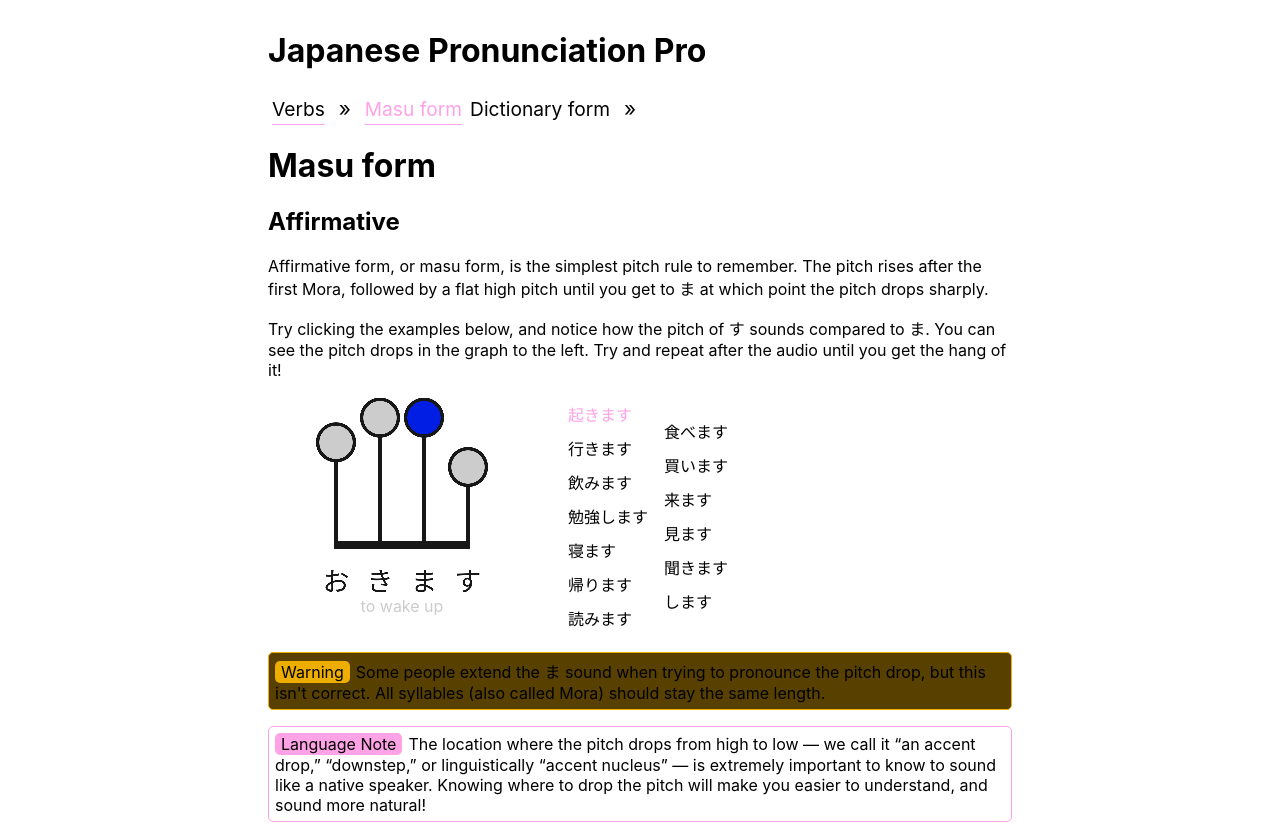
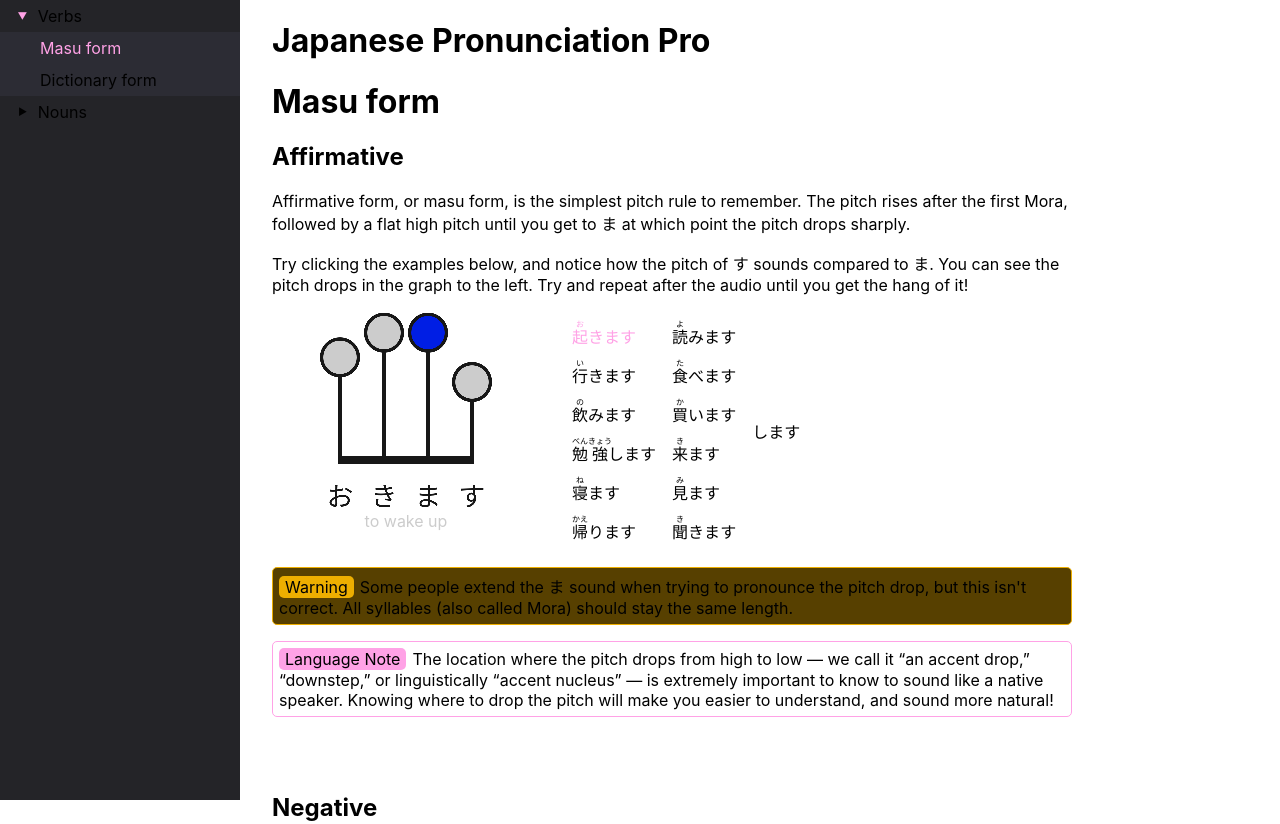
Before and after one commit to murtaza64/jpp, a Next.js app: page /verbs/masu-form in a window 1280 px wide. Shown: the top 824 px of the page. Built offline with nearby package versions, Linux system fonts and the light colour scheme.

Commit message:
furigana and sidebar

```diff
--- a/components/layout.tsx
+++ b/components/layout.tsx
@@ -1,15 +1,13 @@
 import { ReactNode } from "react";
 import styles from "../styles/Layout.module.css"
 import MultiTierNavbar from "./navbar"
+import Sidebar from "./sidebar";
 
 export default function Layout({ children }: { children: ReactNode }) {
 
   return (
     <>
-      <div className={styles.container}>
-        <a href="/"><h1>Japanese Pronunciation Pro</h1></a>
-        <div className={styles.navbar}>
-          <MultiTierNavbar rootSections={
+      <Sidebar rootSections={
         [
           {
             name: "Verbs",
@@ -40,10 +38,12 @@ export default function Layout({ children }: { children: ReactNode }) {
             ]
           }
         ]
-            }
-          />
+      }/>
+      <div className={styles.contentContainer}>
+        <div className={styles.pageContainer}>
+          <a href="/"><h1>Japanese Pronunciation Pro</h1></a>
+          <main>{children}</main>
         </div>
-        <main>{children}</main>
       </div>
     </>
   )
--- a/components/pitchdisplay.tsx
+++ b/components/pitchdisplay.tsx
@@ -1,7 +1,7 @@
-import { ReactNode, useEffect, useRef, useState } from "react"
+import React, { ReactNode, useEffect, useRef, useState } from "react"
 import styles from "../styles/PitchDisplay.module.css"
 import wordjson from "../public/words.json"
-import { WordMap, WordMapEntry } from "../types";
+import { WordMap, WordMapEntry } from "../wordMap";
 
 function getCssProperty(property: string) {
   return getComputedStyle(document.documentElement)
@@ -126,10 +126,32 @@ export default function PitchDisplay(
     setCurrentWordIndex(i)
     const entry = wordMapSubset.get(words[i]);
     if (entry !== undefined) {
-      const audio = new Audio(entry.audio);
+      const audio = new Audio("/audio/" + entry.category + "/" + words[i] + ".wav");
       audio.play();
     }
   }
+
+  const generateFurigana = (word: string) => (
+    <ruby>
+    {word.split("").map((ch, i) => {
+      const reading = wordmap.get(word)?.furiganaMap.find((r) => r[0] == ch)?.[1];
+      if (reading !== undefined) {
+        return (
+          <React.Fragment key={i}>
+            {ch}<rt>{reading}</rt>
+          </React.Fragment>
+        )
+      }
+      else {
+        return (
+          <React.Fragment key={i}>
+            {ch}
+          </React.Fragment>
+        )
+      }
+    })}
+    </ruby>
+  )
 
   const wordList = words.map((word, i) => {
     let className = styles.clickableWord;
@@ -138,10 +160,11 @@ export default function PitchDisplay(
     }
     return (
     <div
+      key={i}
       className={className}
       onClick={e => wordHandleClick(i)}
     >
-      {word}
+      {generateFurigana(word)}
     </div>
     )
   })
--- /dev/null
+++ b/components/sidebar.tsx
@@ -0,0 +1,76 @@
+import { useRouter } from "next/router"
+import { useState } from "react"
+import styles from "../styles/Layout.module.css"
+
+type Section = {
+  name: string
+  relPath: string
+  subsections?: Section[]
+}
+
+type Props = {
+  rootSections: Section[]
+}
+
+function CollapsibleSidebarLink({section, depth = 0, basePath = "", visible=true}: {section: Section, depth?: number, basePath?: string, visible?: boolean}) {
+  const path = basePath + "/" + section.relPath
+  const router = useRouter()
+  let className = styles.sidebarLink
+  let onpath = false;
+  console.log(router.pathname)
+  if (router.pathname === path) {
+    className += " " + styles.current
+  }
+  else if (router.pathname.substring(0, path.length) === path) {
+    className += " " + styles.onpath
+    onpath = true
+  }
+  if (depth === 1) {
+    className += " " + styles.depth1
+  }
+  if (!visible) {
+    className += " " + styles.hidden
+  }
+  let [expanded, setExpanded] = useState(onpath)
+  const toggleVisibility = () => {
+    setExpanded(!expanded);
+  }
+  if (section.subsections !== undefined) {
+    return <>
+      <a href={"#"} onClick={toggleVisibility}>
+        <div className={className}>
+          <span className={onpath ? styles.onpathArrow : ""}>
+            {expanded ? "⯆" : "⯈"} &nbsp;
+          </span>
+          {section.name}
+        </div>
+      </a>
+      {section.subsections?.map((subsec, i) =>
+        <CollapsibleSidebarLink
+          section={subsec}
+          key={i}
+          depth={depth + 1}
+          basePath={path}
+          visible={expanded}
+        />
+      )}
+    </>
+  }
+  else {
+    return <>
+      <a href={path}>
+        <div className={className}>
+          {section.name}
+        </div>
+      </a>
+    </>
+  }
+}
+
+export default function Sidebar({rootSections} : Props) {
+  return (
+    <div className={styles.sidebar}>
+      {rootSections.map((sec, i) => <CollapsibleSidebarLink section={sec} key={i}/>)}
+    </div>
+  )
+}
--- a/package.json
+++ b/package.json
@@ -20,6 +20,7 @@
     "typescript": "4.8.4"
   },
   "devDependencies": {
-    "postcss-modules-values": "^4.0.0"
+    "postcss-modules-values": "^4.0.0",
+    "ts-node": "^10.9.1"
   }
 }
--- a/pages/verbs/masu-form.tsx
+++ b/pages/verbs/masu-form.tsx
@@ -1,11 +1,12 @@
 import Head from 'next/head'
 import PitchDisplay from '../../components/pitchdisplay'
-import { WordMap, WordMapEntry } from '../../types'
-import wordlist from "../../public/words.json"
+import { WordMap, WordMapEntry } from '../../wordMap'
+import parseWords from '../../wordMap'
 import styles from "../../styles/Content.module.css"
 
 export default function Home({wordmaplist}: {wordmaplist: Array<[string, WordMapEntry]>}) {
   const wordmap = new Map<string, WordMapEntry>(wordmaplist);
+  console.log(wordmap)
   return (
     <>
       <h1> Masu form </h1>
@@ -112,19 +113,6 @@ export default function Home({wordmaplist}: {wordmaplist: Array<[string, WordMap
 }
 
 export function getServerSideProps() {
-  const fullWordMap = new Map<string, WordMapEntry>()
-  for (const entry of wordlist) {
-    fullWordMap.set(entry.word, {
-      "pitches": entry.pitches,
-      "moras": entry.moras,
-      "english": entry.english,
-      "peak": entry.peak,
-      "audio": entry.audio
-    })
-  }
-  // const reducedWordMap = new Map<string, WordMapEntry>()
-  // for (const word of allWords) {
-  //   reducedWordMap.set(word, fullWordMap.get(word));
-  // }
+  const fullWordMap = parseWords()
   return {"props": {wordmaplist: Array.from(fullWordMap)}}
 }
--- a/styles/Layout.module.css
+++ b/styles/Layout.module.css
@@ -1,5 +1,10 @@
-.container {
-    margin: 0 20% 0 20%;
+.contentContainer {
+    margin-left: calc(min(25%, 240px));
+}
+
+.pageContainer {
+    margin: 0 32px;
+    max-width: 800px;
 }
 
 .navbar {
@@ -38,3 +43,35 @@
     margin: 0 8px 0 0;
     font-size: 1.3em;
 }
+
+.sidebar {
+    width: 25%;
+    max-width: 240px;
+    background-color: var(--surface1);
+    height: 100%;
+    position: fixed;
+    top: 0;
+    left: 0;
+}
+
+.sidebarLink {
+    padding: 6px 16px;
+}
+
+.sidebarLink.current {
+    color: var(--pink);
+    /* background-color: #333; */
+}
+
+.onpathArrow {
+    color: var(--pink);
+}
+
+.sidebarLink.depth1 {
+    background-color: #2c2c34;
+    padding-left: calc(16px + 1.5em);
+}
+
+.sidebarLink.hidden {
+    display: none
+}
--- a/styles/globals.css
+++ b/styles/globals.css
@@ -1,7 +1,7 @@
 html,
 body {
   padding: 0;
-  margin: 10px;
+  margin: 0;
   font-family: -apple-system, BlinkMacSystemFont, Segoe UI, Roboto, Oxygen,
     Ubuntu, Cantarell, Fira Sans, Droid Sans, Helvetica Neue, sans-serif;
 }
@@ -13,6 +13,7 @@ body {
 :root {
   --text: #eee;
   --bg: #171717;
+  --surface1: #242428;
   --blue: #001ee4;
   --pink: #ffa2e6;
   --pink-bg: #53354b;
--- /dev/null
+++ b/wordMap.ts
@@ -0,0 +1,56 @@
+import { readFileSync } from "fs"
+
+export type WordMapEntry = {
+  moras: Array<string>
+  pitches: Array<number>
+  english: string
+  peak: number
+  category: string
+  furiganaMap: Array<[string, string]>
+}
+
+export type WordMap = Map<string, WordMapEntry>
+
+export default function parseWords() : WordMap {
+  let map: WordMap = new Map<string, WordMapEntry>()
+  const data = readFileSync("public/words.txt", {encoding: "utf-8"})
+  data.split("ーーー")
+    .map((s) => s.trim().split("\n"))
+    .filter((s) => s.length > 1)
+    .forEach((item) => {
+      const word = item[0]
+      const moras = item[1].split("・")
+      const peak = item[2].split(" ").findIndex((v) => v[v.length-1] == "^")
+      const pitches = item[2].split(" ").map((v) => {
+        if (v[v.length-1] == "^")
+          return parseFloat(v.slice(0, -1))
+        else
+          return parseFloat(v)
+      })
+      if (moras.length != pitches.length) {
+        throw new Error("error parsing words: pitches length not equal to moras length for " + word)
+      }
+      const english = item[3]
+      const category = item[4]
+      const furiganaMap = item.slice(5).map((row) => {
+        const split = row.split("・", 2)
+        let t: [string, string]
+        if (split.length == 2) {
+           t = [split[0], split[1]]
+        }
+        else {
+          throw new Error("error parsing words: furigana map format for " + word)
+        }
+        return t
+      })
+      map.set(word, {
+        moras,
+        pitches,
+        english,
+        peak,
+        category,
+        furiganaMap
+      })
+    })
+  return map
+}
```
Also changed, not shown: components/navbar.tsx (+5 -5 lines), types.ts (deleted, +0 -9 lines), public/words.txt (added), 1 other file (tests, documents, lock files or other folders). Lines whose indentation alone changed are shown as unchanged.
